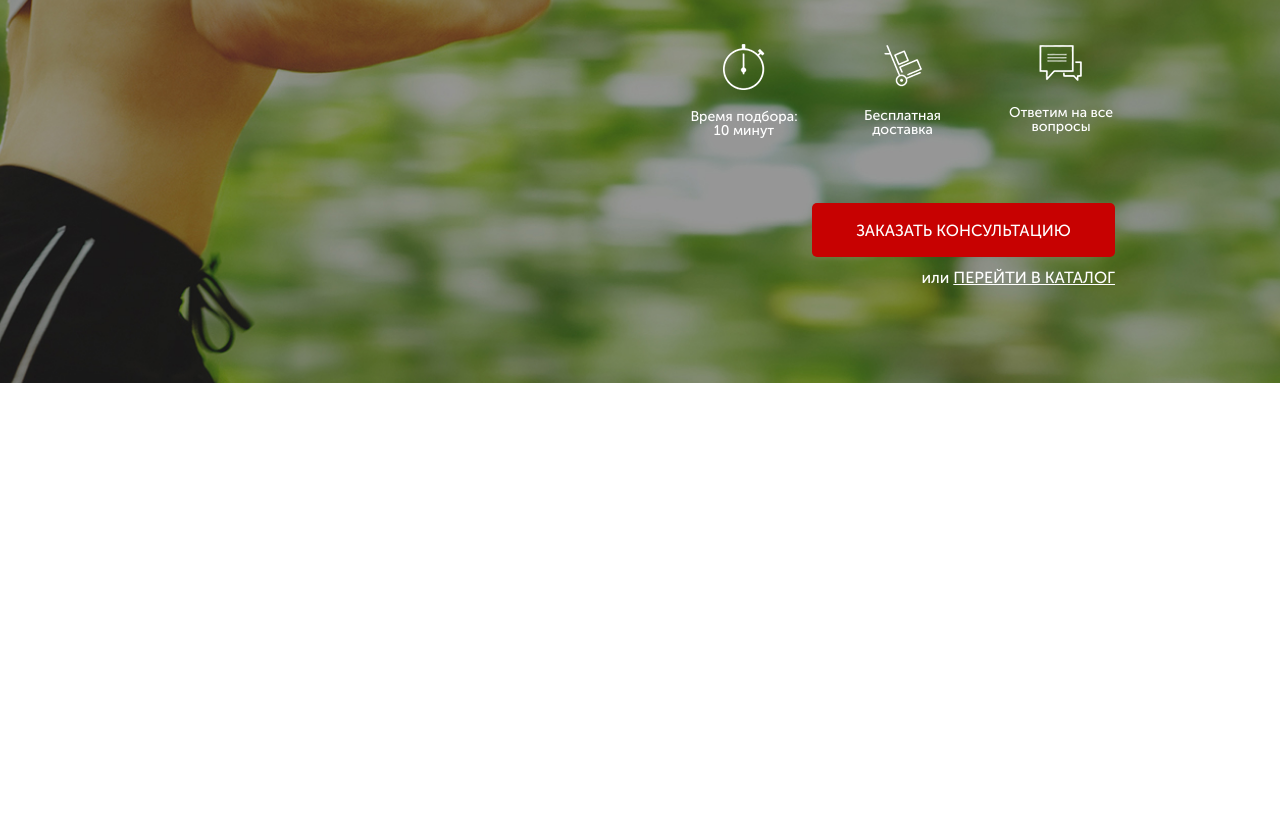
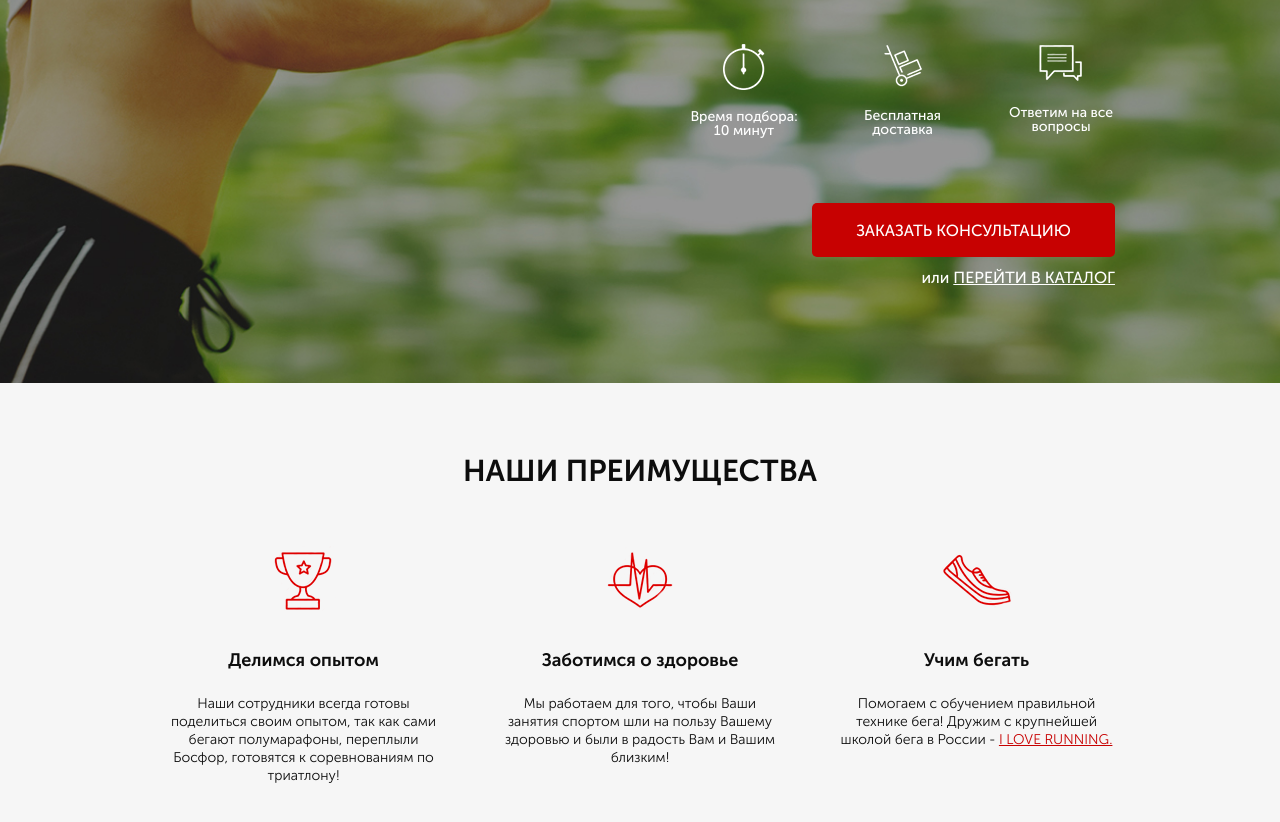
Before and after one commit to Nabopalasar/Pulse, a website: page src/index.html in a window 1280 px wide. Shown: the part 280-1102 px from the top of the page. Before the commit the page ends 800 px from the top, so only its background shows below. Drawn offline with Linux system fonts and the light colour scheme.

Commit message:
Added benefits section

```diff
--- a/src/index.html
+++ b/src/index.html
@@ -13,7 +13,7 @@
     <div class="promo">
         <div class="container">
             <header class="header">
-                <a href="#" class="header__logo">
+                <a href="http://localhost:3001" class="header__logo">
                     <img src="icons/logo.png" alt="">
                 </a>
                 <div class="header__official">
@@ -54,5 +54,36 @@
             </div>
         </div>
     </div>
+    <div class="benefits">
+        <div class="container">
+            <h2 class="benefits__header">НАШИ ПРЕИМУЩЕСТВА</h2>
+            <div class="benefits__wrapper">
+                <div class="benefit">
+                    <img src="icons/advantages/cup.png" alt="cup">
+                    <div class="benefit__header">Делимся опытом</div>
+                    <div class="benefit__descr">
+                        Наши сотрудники всегда готовы поделиться своим опытом,
+                        так как сами бегают полумарафоны, переплыли Босфор, готовятся к соревнованиям по триатлону!
+                    </div>
+                </div>
+                <div class="benefit">
+                    <img src="icons/advantages/heart.png" alt="heart">
+                    <div class="benefit__header">Заботимся о здоровье</div>
+                    <div class="benefit__descr">
+                        Мы работаем для того,
+                        чтобы Ваши занятия спортом шли на пользу Вашему здоровью и были в радость Вам и Вашим близким!
+                    </div>
+                </div>
+                <div class="benefit">
+                    <img src="icons/advantages/shoe.png" alt="shoe">
+                    <div class="benefit__header">Учим бегать</div>
+                    <div class="benefit__descr">
+                        Помогаем с обучением правильной технике бега!
+                        Дружим с крупнейшей школой бега в России - <a href="#">I LOVE RUNNING.</a>
+                    </div>
+                </div>
+            </div>
+        </div>
+    </div>
 </body>
 </html>
--- /dev/null
+++ b/src/sass/blocks/_benefits.sass
@@ -0,0 +1,31 @@
+.benefits
+    padding: 73px 0 65px 0
+    min-height: 473px
+    background-color: #F6F6F6
+    &__header
+        font-weight: 700
+        font-size: 30px
+        line-height: 30px
+        text-align: center
+        color: #0D0D0D
+    &__wrapper
+        display: flex
+        justify-content: space-between
+        margin-top: 60px
+    .benefit
+        width: 277px
+        font-weight: 300
+        font-size: 14px
+        line-height: 18px
+        text-align: center
+        color: #0D0D0D
+        &__header
+            margin-top: 35px
+            font-weight: 700
+            font-size: 18px
+            line-height: 29px
+        &__descr
+            margin-top: 20px
+            a
+                color: $main-color
+                text-decoration: underline
--- a/src/sass/style.sass
+++ b/src/sass/style.sass
@@ -10,3 +10,4 @@
 @import "blocks/_promo"
 @import "blocks/_header"
 @import "blocks/_buttons"
+@import "blocks/_benefits"
```
Also changed, not shown: src/css/style.min.css.
